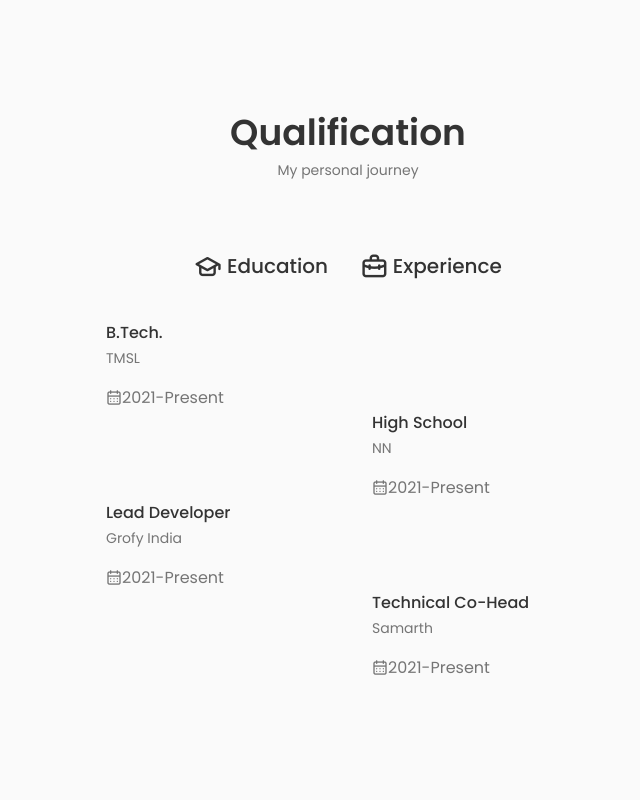
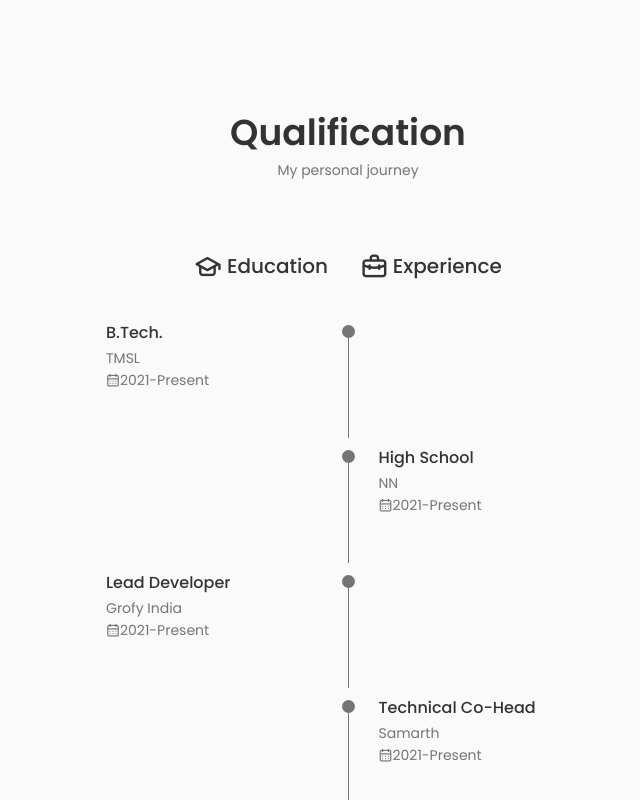
Before and after one commit to LoNeWoLf003/portfolionew, a React (Create React App) app: page / in a window 1280 px wide. Shown: the part 2865-3665 px from the top of the page, without its empty margins (292-932 px from the left). Before the commit the page ends 3577 px from the top, so only its background shows below. Built offline with nearby package versions, Linux system fonts and the light colour scheme.

Commit message:
education

```diff
--- a/src/components/qualification/qualification.css
+++ b/src/components/qualification/qualification.css
@@ -54,5 +54,25 @@
 .qualification__subtitle{
     display: inline-block;
     font-size: var(--small-font-size);
-    margin-bottom: var(--mb-1);
+    margin-bottom: var(--mb);
 }
+
+.qualification__calendar{
+    font-size: var(--small-font-size);
+}
+
+.qualification__rounder{
+    display: inline-block;
+    width: 13px;
+    height: 13px;
+    background-color: var(--text-color);
+    border-radius: 50%;
+}
+
+.qualification__line{
+    display: block;
+    width: 1.5px;
+    height: 100px;
+    background-color: var(--text-color);
+    transform: translate(6px, -7px);
+}
```
